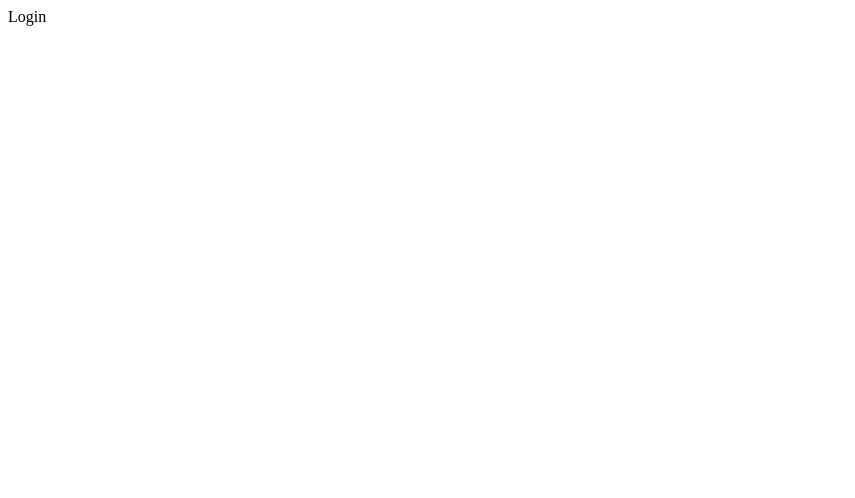
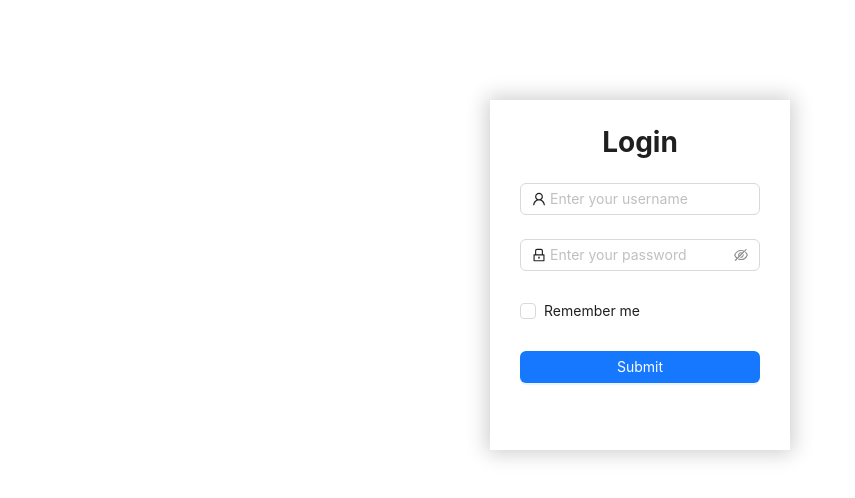
Before and after one commit to continueCat/dataManagement, a React (Vite) app in the folder client/: page /login in a window 1280 px wide. Shown: the top 498 px of the page, without its empty margins (0-855 px from the left). Built offline with nearby package versions, Linux system fonts and the light colour scheme.

Commit message:
Token持久化

```diff
--- a/client/package.json
+++ b/client/package.json
@@ -10,12 +10,15 @@
     "preview": "vite preview"
   },
   "dependencies": {
+    "@ant-design/icons": "^5.5.1",
     "@reduxjs/toolkit": "^2.3.0",
+    "antd": "^5.21.6",
     "axios": "^1.7.7",
     "react": "^18.3.1",
     "react-dom": "^18.3.1",
     "react-redux": "^9.1.2",
-    "react-router-dom": "^6.28.0"
+    "react-router-dom": "^6.28.0",
+    "sass": "^1.80.6"
   },
   "devDependencies": {
     "@eslint/js": "^9.13.0",
--- a/client/src/pages/Login/index.jsx
+++ b/client/src/pages/Login/index.jsx
@@ -1,5 +1,76 @@
+import "./style.scss";
+import { Form, Input, Button, Checkbox, message } from "antd";
+import { UserOutlined, LockOutlined } from "@ant-design/icons";
+import { useDispatch } from "react-redux";
+import { fetchLogin } from "../../store/modules/user";
+import { useNavigate } from "react-router-dom";
 const Login = () => {
-  return <div>Login</div>;
+  const dispatch = useDispatch();
+  const navigate = useNavigate();
+  const onFinish = async (values) => {
+    const { username, password } = values;
+    await dispatch(fetchLogin({ username, password }));
+    //跳转到首页
+    navigate("/");
+    //提示
+    message.success("登录成功");
+  };
+  return (
+    <div className="login">
+      <Form onFinish={onFinish} autoComplete="off" className="login-form">
+        <h1 className="login-title">Login</h1>
+        <Form.Item
+          // label="Username"
+          name="username"
+          validateTrigger="onBlur"
+          rules={[
+            {
+              required: true,
+              message: "Please input your username!",
+            },
+          ]}
+        >
+          <Input
+            autoComplete="off"
+            prefix={<UserOutlined />}
+            placeholder="Enter your username"
+          />
+        </Form.Item>
+
+        <Form.Item
+          // label="Password"
+          name="password"
+          validateTrigger="onBlur"
+          rules={[
+            {
+              required: true,
+              message: "Please input your password!",
+            },
+          ]}
+        >
+          <Input.Password
+            prefix={<LockOutlined />}
+            autoComplete="new-password"
+            placeholder="Enter your password"
+          />
+        </Form.Item>
+
+        <Form.Item name="remember" valuePropName="checked">
+          <Checkbox>Remember me</Checkbox>
+        </Form.Item>
+
+        <Form.Item>
+          <Button
+            type="primary"
+            htmlType="submit"
+            className="login-form-button"
+          >
+            Submit
+          </Button>
+        </Form.Item>
+      </Form>
+    </div>
+  );
 };
 
 export default Login;
--- /dev/null
+++ b/client/src/pages/Login/style.scss
@@ -0,0 +1,20 @@
+.login {
+  width: 300px;
+  height: 350px;
+  margin: 0 auto;
+  margin-top: 100px;
+  box-shadow: 0 0 20px 3px rgba(0, 0, 0, 0.2);
+
+  .login-form {
+    padding: 0 30px;
+
+    .login-title {
+      text-align: center;
+      padding-top: 20px;
+    }
+  }
+
+  .login-form-button {
+    width: 100%;
+  }
+}
--- a/client/src/store/modules/user.js
+++ b/client/src/store/modules/user.js
@@ -5,25 +5,24 @@ const userStore = createSlice({
   name: "user",
   //初始数据状态
   initialState: {
-    token: "",
+    token: localStorage.getItem("authorization")
+      ? localStorage.getItem("authorization")
+      : "",
   },
   //同步修改方法
   reducers: {
     setToken(state, action) {
       state.token = action.payload;
+      localStorage.setItem("authorization", action.payload);
     },
   },
 });
 
 // 异步修改方法
-const fetchLogin = () => {
+const fetchLogin = (loginForm) => {
   return async (dispatch) => {
-    const res = await request.post("/api/user/login", {
-      username: "zyz",
-      password: "123456",
-    });
+    const res = await request.post("/api/user/login", loginForm);
     dispatch(setToken(res.data.result.data.token));
-    // console.log(res.data.result.data.token);
   };
 };
 
```
Also changed, not shown: 1 other file (tests, documents, lock files or other folders).
